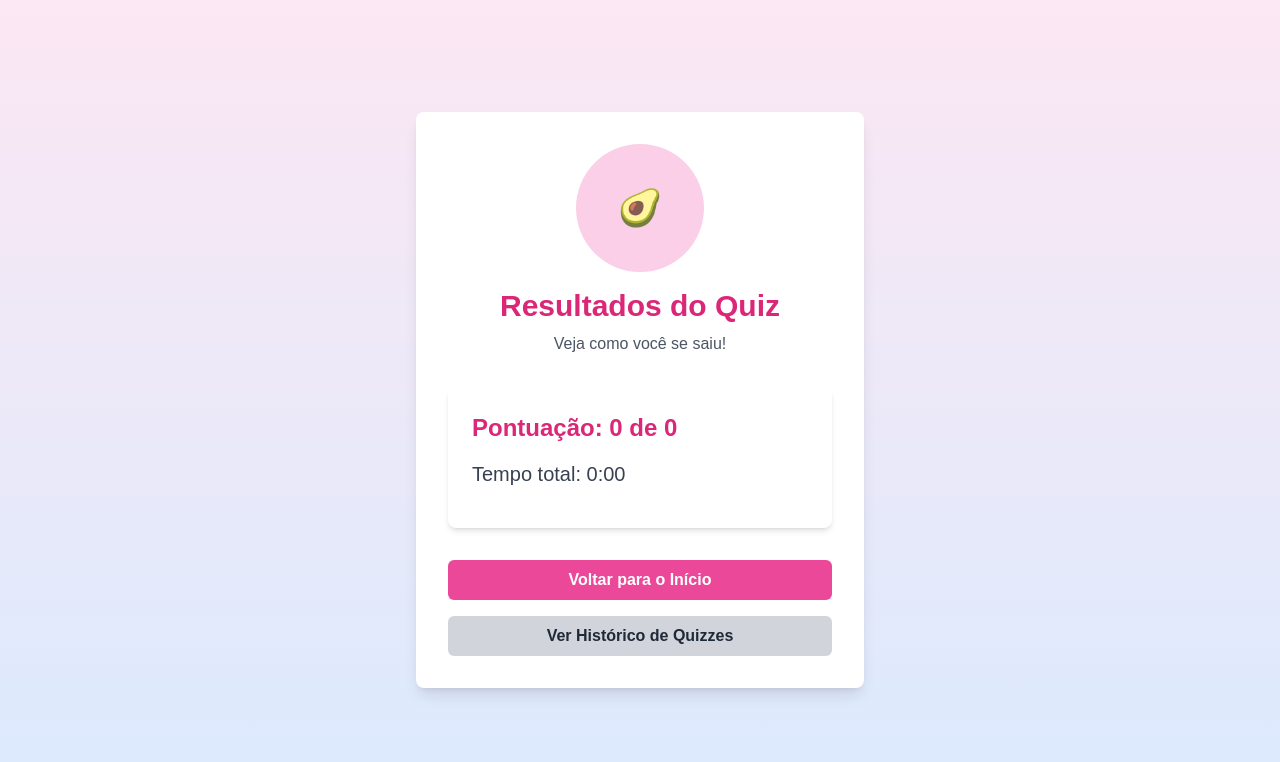
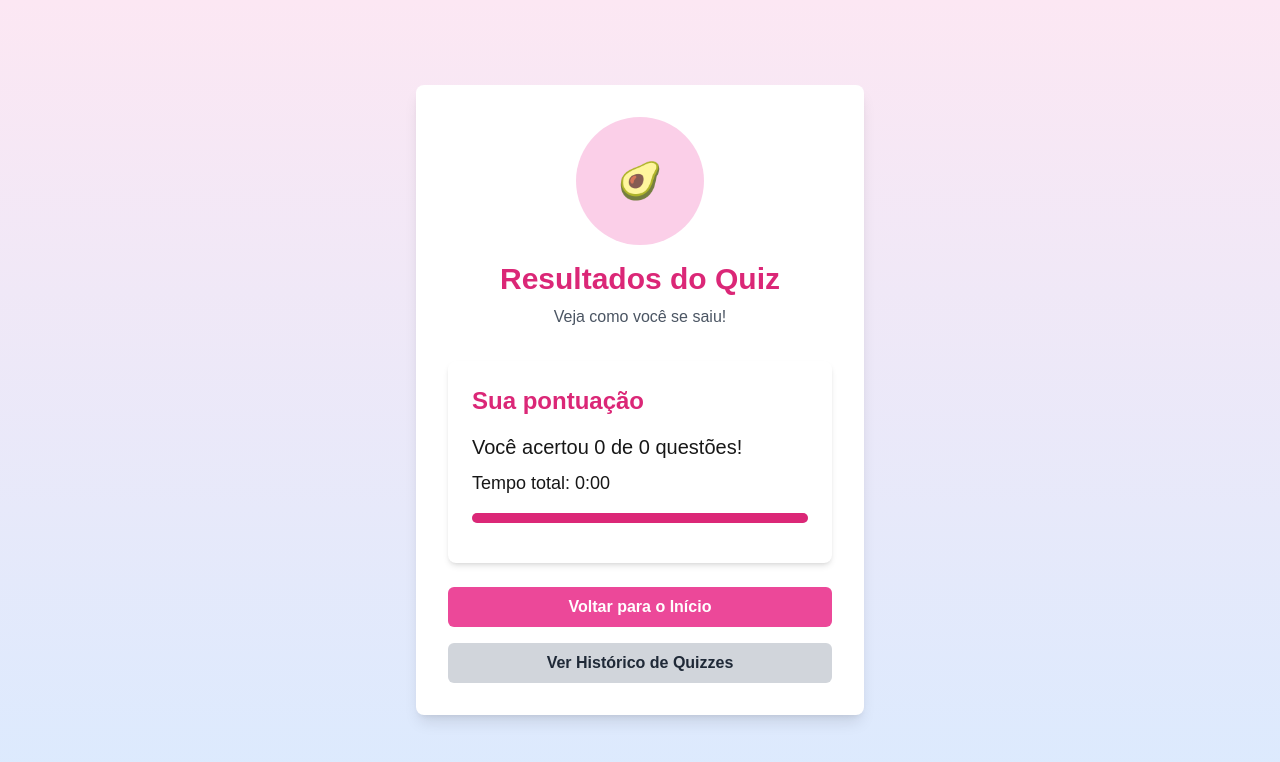
Before and after one commit to Garabriels3/nutri-questions-web, a Next.js app in the folder site-nutricao/: page /results in a window 1280 px wide. Shown: the top 762 px of the page. Built offline with nearby package versions, Linux system fonts and the light colour scheme.

Commit message:
Resolve some problemas on page results

```diff
--- a/site-nutricao/src/app/results/page.tsx
+++ b/site-nutricao/src/app/results/page.tsx
@@ -1,29 +1,23 @@
 'use client';
 
 import { useRouter, useSearchParams } from 'next/navigation';
-import { useEffect, useState } from 'react';
+import React, { useEffect, useState } from 'react';
 import { Button } from '../../components/Button';
 import { Container } from '../../components/Container';
 import { Header } from '../../components/Header';
-import { mockQuestions, Question } from '../../mockData';
+import { mockQuestions } from '../../mockData';
 
 interface QuizResult {
-  question: Question;
-  selectedAnswer: string;
-  isCorrect: boolean;
-}
-
-interface AnswerData {
   questionId: string;
   selectedAnswer: string;
 }
 
 export default function Results() {
-  const [results, setResults] = useState<QuizResult[]>([]);
-  const [score, setScore] = useState(0);
-  const [totalTime, setTotalTime] = useState(0);
   const router = useRouter();
   const searchParams = useSearchParams();
+  const [score, setScore] = useState(0);
+  const [totalQuestions, setTotalQuestions] = useState(0);
+  const [quizDuration, setQuizDuration] = useState(0);
 
   useEffect(() => {
     const subjectId = searchParams.get('subjectId');
@@ -31,28 +25,21 @@ export default function Results() {
     const timeParam = searchParams.get('time');
 
     if (subjectId && answersParam && timeParam) {
-      const answerData: AnswerData[] = JSON.parse(decodeURIComponent(answersParam));
+      const answers: QuizResult[] = JSON.parse(decodeURIComponent(answersParam));
       const questions = mockQuestions.filter(q => q.subjectId === subjectId);
-
-      const quizResults = questions.map(question => {
-        const answerForQuestion = answerData.find(a => a.questionId === question.id);
-        const selectedAnswer = answerForQuestion ? answerForQuestion.selectedAnswer : '';
-        const isCorrect = question.answers.find(a => a.isCorrect)?.text === selectedAnswer;
-
-        return {
-          question,
-          selectedAnswer,
-          isCorrect
-        };
+      const correctAnswers = answers.filter((answer, index) => {
+        const question = questions[index];
+        const correctAnswer = question.answers.find(a => a.isCorrect);
+        return answer.selectedAnswer === correctAnswer?.text;
       });
 
-      setResults(quizResults);
-      setScore(quizResults.filter(r => r.isCorrect).length);
-      setTotalTime(parseInt(timeParam));
+      setScore(correctAnswers.length);
+      setTotalQuestions(questions.length);
+      setQuizDuration(parseInt(timeParam));
     }
   }, [searchParams]);
 
-  const formatTime = (seconds: number) => {
+  const formatDuration = (seconds: number) => {
     const minutes = Math.floor(seconds / 60);
     const remainingSeconds = seconds % 60;
     return `${minutes}:${remainingSeconds.toString().padStart(2, '0')}`;
@@ -61,33 +48,22 @@ export default function Results() {
   return (
     <Container>
       <Header title="Resultados do Quiz" subtitle="Veja como você se saiu!" />
-      <div className="bg-white rounded-lg shadow-md p-6 mb-8">
-        <p className="text-2xl font-bold text-pink-600 mb-4">Pontuação: {score} de {results.length}</p>
-        <p className="text-xl text-gray-700 mb-4">Tempo total: {formatTime(totalTime)}</p>
+      <div className="bg-white rounded-lg shadow-md p-6 mb-6">
+        <h2 className="text-2xl font-bold text-pink-600 mb-4">Sua pontuação</h2>
+        <p className="text-xl mb-2">
+          Você acertou {score} de {totalQuestions} questões!
+        </p>
+        <p className="text-lg mb-4">
+          Tempo total: {formatDuration(quizDuration)}
+        </p>
+        <div className="w-full bg-gray-200 rounded-full h-2.5 mb-4">
+          <div
+            className="bg-pink-600 h-2.5 rounded-full"
+            style={{ width: `${(score / totalQuestions) * 100}%` }}
+          ></div>
+        </div>
       </div>
-      <div className="space-y-6">
-        {results.map((result, index) => (
-          <div key={index} className={`bg-white rounded-lg shadow-md p-6 ${result.isCorrect ? 'border-green-500' : 'border-red-500'} border-2`}>
-            <p className="text-lg font-semibold mb-2 text-gray-800">{result.question.questionText}</p>
-            <p className="mb-2 text-gray-700">
-              Sua resposta: <span className={result.isCorrect ? 'text-green-600 font-bold' : 'text-red-600 font-bold'}>{result.selectedAnswer}</span>
-            </p>
-            {!result.isCorrect && (
-              <p className="text-green-600 font-semibold">
-                Resposta correta: {result.question.answers.find(a => a.isCorrect)?.text}
-              </p>
-            )}
-            <div className="mt-2">
-              {result.isCorrect ? (
-                <span className="text-3xl" role="img" aria-label="Correct">😄</span>
-              ) : (
-                <span className="text-3xl" role="img" aria-label="Incorrect">😢</span>
-              )}
-            </div>
-          </div>
-        ))}
-      </div>
-      <div className="mt-8 space-y-4">
+      <div className="space-y-4">
         <Button onClick={() => router.push('/')}>Voltar para o Início</Button>
         <Button onClick={() => router.push('/history')} variant="secondary">
           Ver Histórico de Quizzes
```
